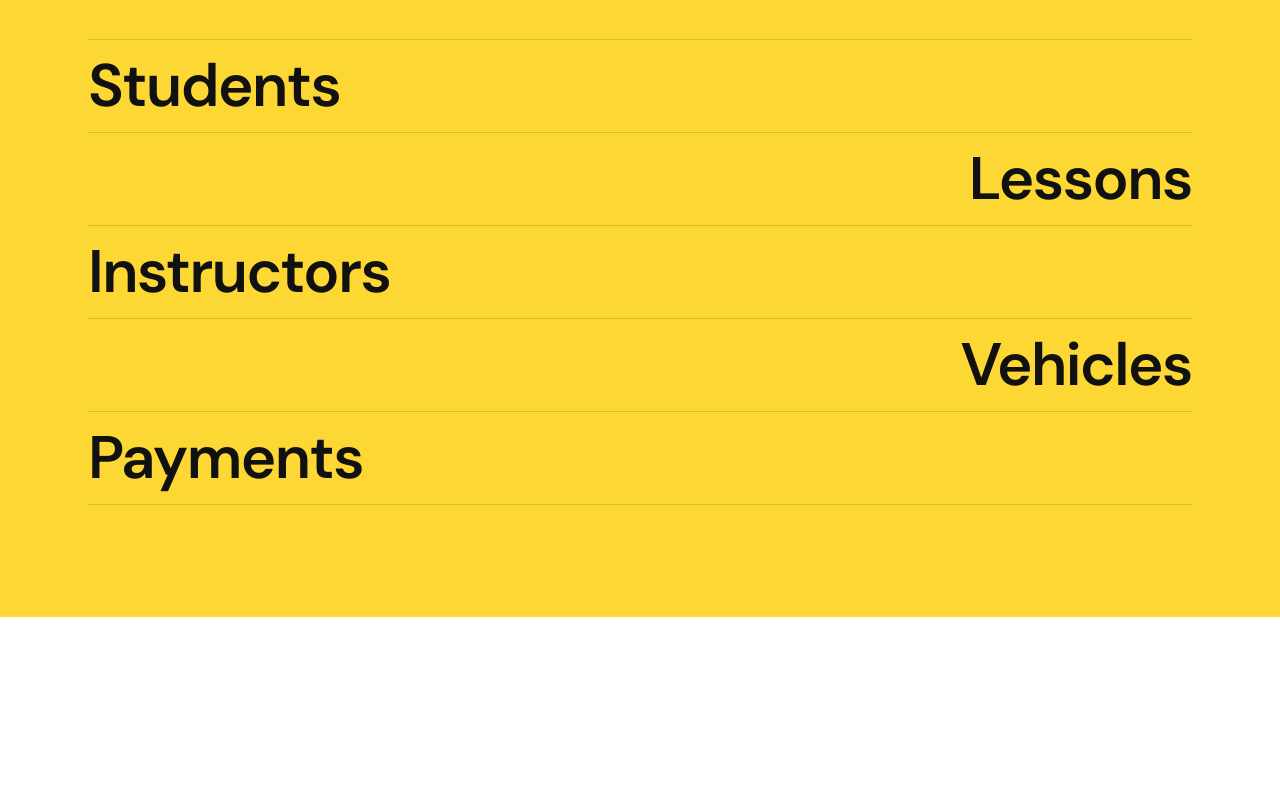
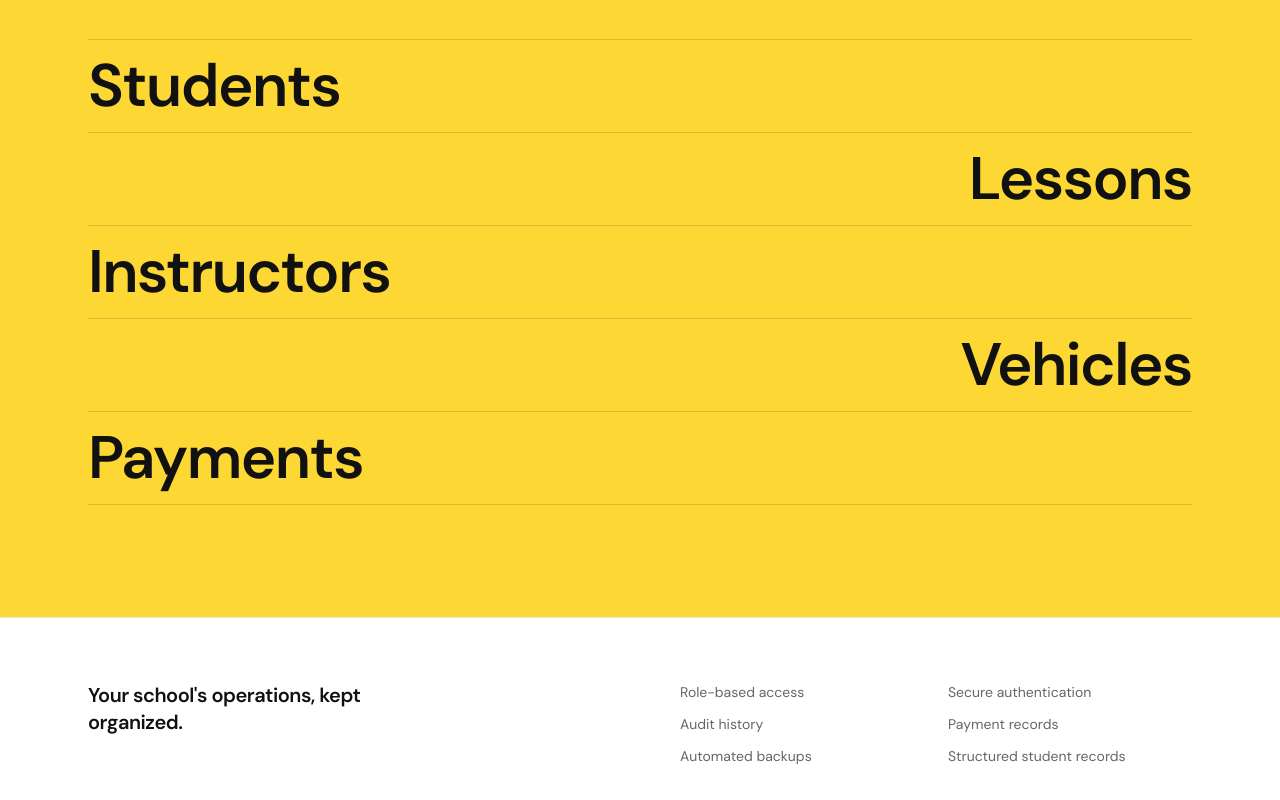
Before and after one commit to Steerly/website, a Next.js app: page / in a window 1280 px wide. Shown: the part 5016-5816 px from the top of the page. Before the commit the page ends 5633 px from the top, so only its background shows below. Built offline with nearby package versions, Linux system fonts and the light colour scheme; no server answers.

Commit message:
add security section

```diff
--- /dev/null
+++ b/app/components/security-section.tsx
@@ -0,0 +1,33 @@
+import { Reveal } from "./reveal";
+
+const items = [
+  "Role-based access",
+  "Secure authentication",
+  "Audit history",
+  "Payment records",
+  "Automated backups",
+  "Structured student records",
+];
+
+export function SecuritySection() {
+  return (
+    <section className="border-t border-[#E5E5E5] bg-white">
+      <div className="mx-auto max-w-6xl px-6 py-16">
+        <Reveal>
+          <div className="flex flex-col gap-8 sm:flex-row sm:items-start sm:justify-between">
+            <h2 className="max-w-xs text-xl font-semibold leading-snug tracking-tight text-black">
+              Your school&apos;s operations, kept organized.
+            </h2>
+            <ul className="grid flex-1 grid-cols-2 gap-x-6 gap-y-3 sm:max-w-lg">
+              {items.map((item) => (
+                <li key={item} className="text-sm text-[#666666]">
+                  {item}
+                </li>
+              ))}
+            </ul>
+          </div>
+        </Reveal>
+      </div>
+    </section>
+  );
+}
--- a/app/page.tsx
+++ b/app/page.tsx
@@ -7,6 +7,7 @@ import { ShowcaseSection } from "./components/showcase-section";
 import { StudentJourney } from "./components/student-journey";
 import { AutomationSection } from "./components/automation-section";
 import { OperationsSection } from "./components/operations-section";
+import { SecuritySection } from "./components/security-section";
 
 export default function Home() {
   return (
@@ -21,6 +22,7 @@ export default function Home() {
         <StudentJourney />
         <AutomationSection />
         <OperationsSection />
+        <SecuritySection />
       </main>
     </>
   );
```
Also changed, not shown: 1 other file (tests, documents, lock files or other folders).
